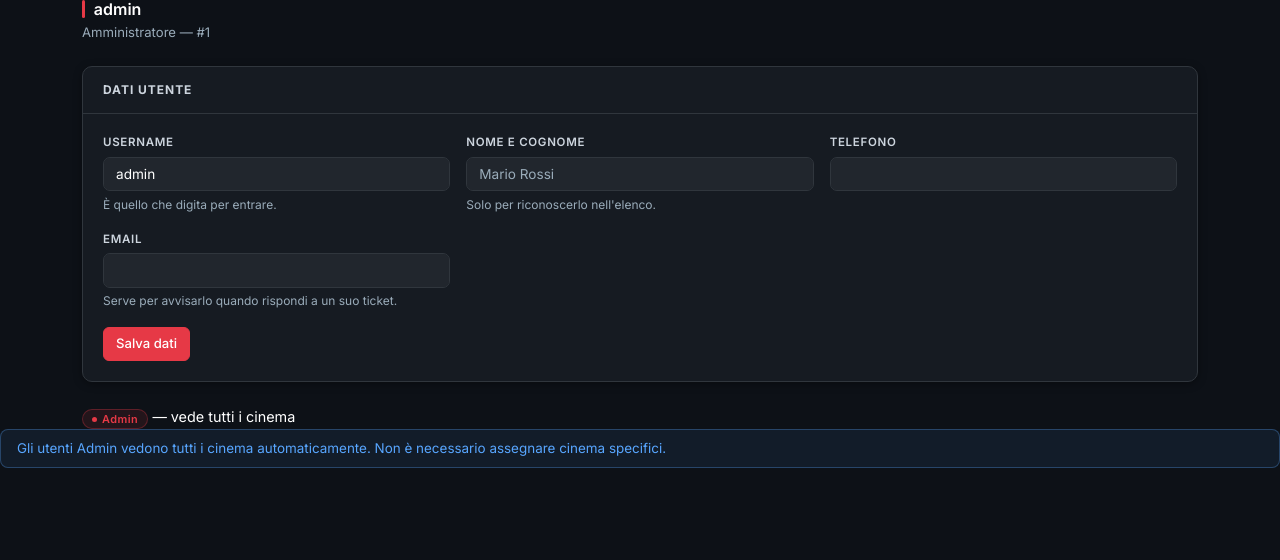
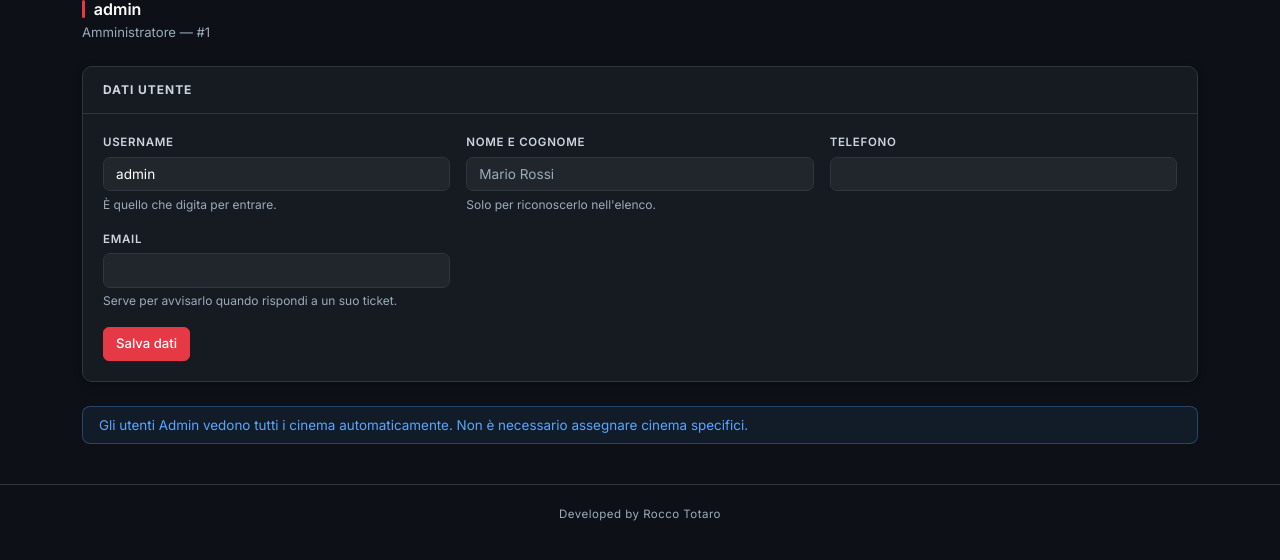
Before and after one commit to Roccotot/NOC-CLIENTI-PC, a Flask app: page /users/1 in a window 1280 px wide. Shown: the part 97-657 px from the top of the page. Run offline with Flask 3, Linux system fonts and the light colour scheme; the visitor is signed in with stand-in values (Sample User, id 1).

Commit message:
Developed by Rocco Totaro in fondo a tutte le pagine
Un pie' di pagina uguale su tutte e dodici le pagine, con la classe
pie-pagina in style.css cosi' resta uniforme.

Nelle due pagine di accesso il corpo e' centrato con flex: li' il pie' e'
tolto dal flusso e agganciato in basso, altrimenti sarebbe finito di fianco
al riquadro invece che sotto.

Tolto anche un pezzo di markup orfano rimasto in user_detail.html: era la
coda del blocco d'intestazione sistemato in precedenza, con un badge
duplicato e tre </div> di troppo che chiudevano il contenitore in anticipo
e sballavano il resto della pagina.

Co-Authored-By: Claude Opus 5 <noreply@anthropic.com>
Claude-Session: https://claude.ai/code/session_01NDYZe3qhEfs5UYpjGymw1c

```diff
--- a/static/style.css
+++ b/static/style.css
@@ -403,6 +403,29 @@ body.login-bg {
   color: var(--text-3);
   text-align: center;
   margin-bottom: 1.75rem;
+}
+
+/* ─── PIE' DI PAGINA ───────────────────────────────── */
+.pie-pagina {
+  margin-top: 2.5rem;
+  padding: 1.3rem 1rem 1.6rem;
+  border-top: 1px solid var(--border);
+  text-align: center;
+  font-size: .72rem;
+  letter-spacing: .04em;
+  color: var(--text-3);
+}
+
+/* Nelle pagine di accesso il corpo e' centrato con flex: senza toglierlo
+   dal flusso il pie' finirebbe di fianco al riquadro invece che sotto. */
+body.login-bg .pie-pagina {
+  position: fixed;
+  left: 0;
+  right: 0;
+  bottom: 0;
+  margin: 0;
+  padding: .9rem 1rem;
+  border-top: none;
 }
 
 /* ─── bg-light override ─────────────────────────────── */
--- a/templates/cinemas.html
+++ b/templates/cinemas.html
@@ -244,5 +244,7 @@
       _ticketModal.show();
     }
   </script>
+  <footer class="pie-pagina">Developed by Rocco Totaro</footer>
+
 </body>
 </html>
--- a/templates/closed_tickets.html
+++ b/templates/closed_tickets.html
@@ -177,5 +177,7 @@
   </div>
 
   <script src="https://cdn.jsdelivr.net/npm/bootstrap@5.3.2/dist/js/bootstrap.bundle.min.js"></script>
+  <footer class="pie-pagina">Developed by Rocco Totaro</footer>
+
 </body>
 </html>
--- a/templates/dashboard.html
+++ b/templates/dashboard.html
@@ -347,5 +347,7 @@
   </div>
 
   <script src="https://cdn.jsdelivr.net/npm/bootstrap@5.3.2/dist/js/bootstrap.bundle.min.js"></script>
+  <footer class="pie-pagina">Developed by Rocco Totaro</footer>
+
 </body>
 </html>
--- a/templates/edit_cinema.html
+++ b/templates/edit_cinema.html
@@ -171,5 +171,7 @@
     });
   </script>
   <script src="https://cdn.jsdelivr.net/npm/bootstrap@5.3.2/dist/js/bootstrap.bundle.min.js"></script>
+  <footer class="pie-pagina">Developed by Rocco Totaro</footer>
+
 </body>
 </html>
--- a/templates/edit_problem.html
+++ b/templates/edit_problem.html
@@ -90,5 +90,7 @@
   </div>
 
   <script src="https://cdn.jsdelivr.net/npm/bootstrap@5.3.2/dist/js/bootstrap.bundle.min.js"></script>
+  <footer class="pie-pagina">Developed by Rocco Totaro</footer>
+
 </body>
 </html>
--- a/templates/import_excel.html
+++ b/templates/import_excel.html
@@ -107,5 +107,7 @@
   </div>
 
   <script src="https://cdn.jsdelivr.net/npm/bootstrap@5.3.2/dist/js/bootstrap.bundle.min.js"></script>
+  <footer class="pie-pagina">Developed by Rocco Totaro</footer>
+
 </body>
 </html>
--- a/templates/impostazioni.html
+++ b/templates/impostazioni.html
@@ -131,5 +131,7 @@
   </div>
 
   <script src="https://cdn.jsdelivr.net/npm/bootstrap@5.3.2/dist/js/bootstrap.bundle.min.js"></script>
+  <footer class="pie-pagina">Developed by Rocco Totaro</footer>
+
 </body>
 </html>
--- a/templates/login.html
+++ b/templates/login.html
@@ -68,5 +68,7 @@
     </div>
   </div>
 
+  <footer class="pie-pagina">Developed by Rocco Totaro</footer>
+
 </body>
 </html>
--- a/templates/registrati.html
+++ b/templates/registrati.html
@@ -139,5 +139,7 @@
     })();
   </script>
 
+  <footer class="pie-pagina">Developed by Rocco Totaro</footer>
+
 </body>
 </html>
--- a/templates/ticket_detail.html
+++ b/templates/ticket_detail.html
@@ -277,5 +277,7 @@
     const chatScroll = document.getElementById("chat-scroll");
     if (chatScroll) chatScroll.scrollTop = chatScroll.scrollHeight;
   </script>
+  <footer class="pie-pagina">Developed by Rocco Totaro</footer>
+
 </body>
 </html>
--- a/templates/user_detail.html
+++ b/templates/user_detail.html
@@ -122,17 +122,6 @@
     </div>
 
     {% if u.role == 'admin' %}
-            <span class="nbadge nbadge-admin">Admin</span> — vede tutti i cinema
-          {% else %}
-            <span class="nbadge nbadge-user">User</span>
-            {% if u.email %} · {{ u.email }}{% endif %}
-            {% if u.telefono %} · {{ u.telefono }}{% endif %}
-          {% endif %}
-        </div>
-      </div>
-    </div>
-
-    {% if u.role == 'admin' %}
       <div class="alert alert-info py-2">
         Gli utenti Admin vedono tutti i cinema automaticamente. Non è necessario assegnare cinema specifici.
       </div>
@@ -222,5 +211,7 @@
   </script>
 
   <script src="https://cdn.jsdelivr.net/npm/bootstrap@5.3.2/dist/js/bootstrap.bundle.min.js"></script>
+  <footer class="pie-pagina">Developed by Rocco Totaro</footer>
+
 </body>
 </html>
--- a/templates/users.html
+++ b/templates/users.html
@@ -225,5 +225,7 @@
   <script src="https://cdn.jsdelivr.net/npm/sorttable@1.0.2/sorttable.min.js"></script>
 
 
+  <footer class="pie-pagina">Developed by Rocco Totaro</footer>
+
 </body>
 </html>
```
